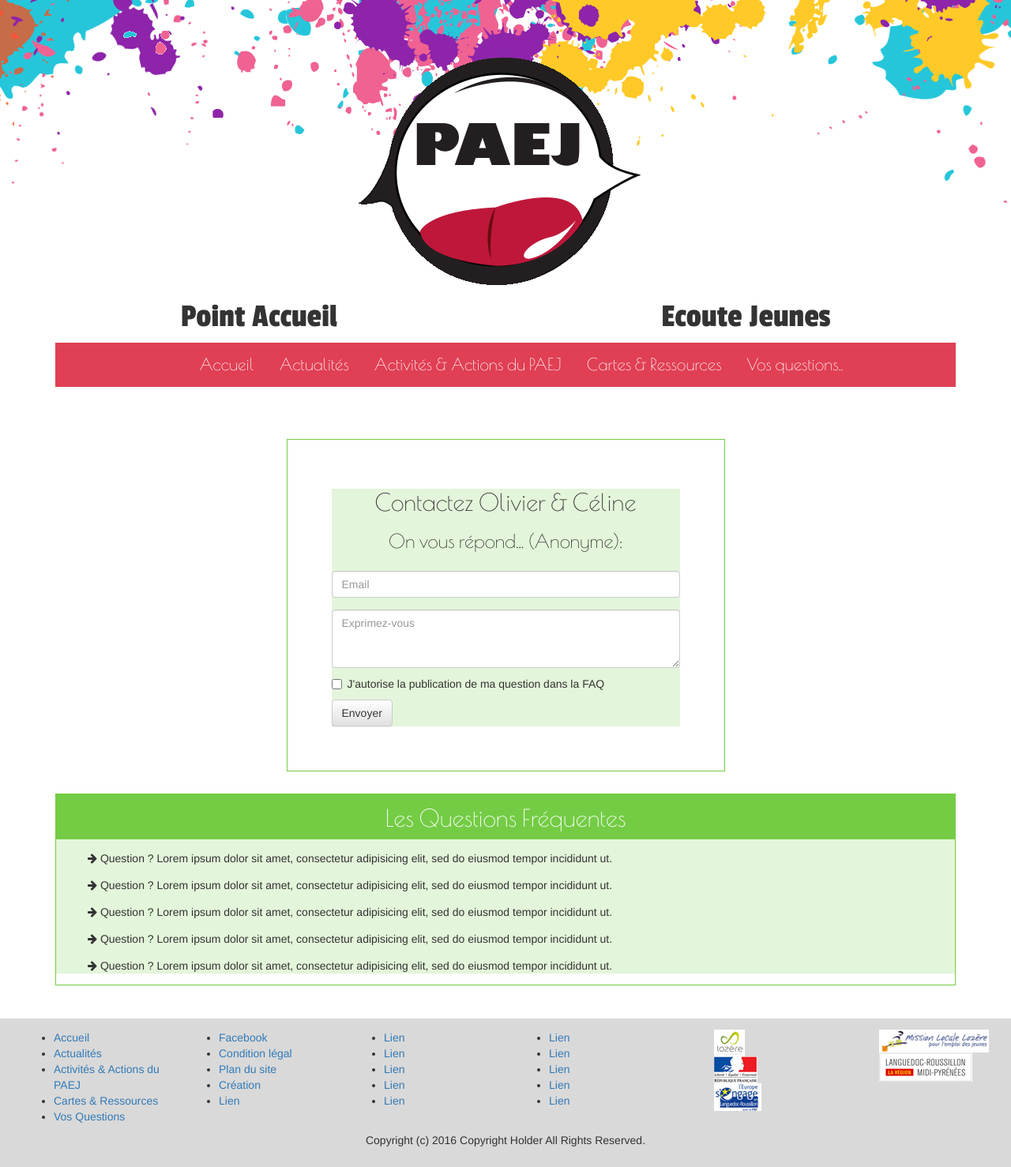
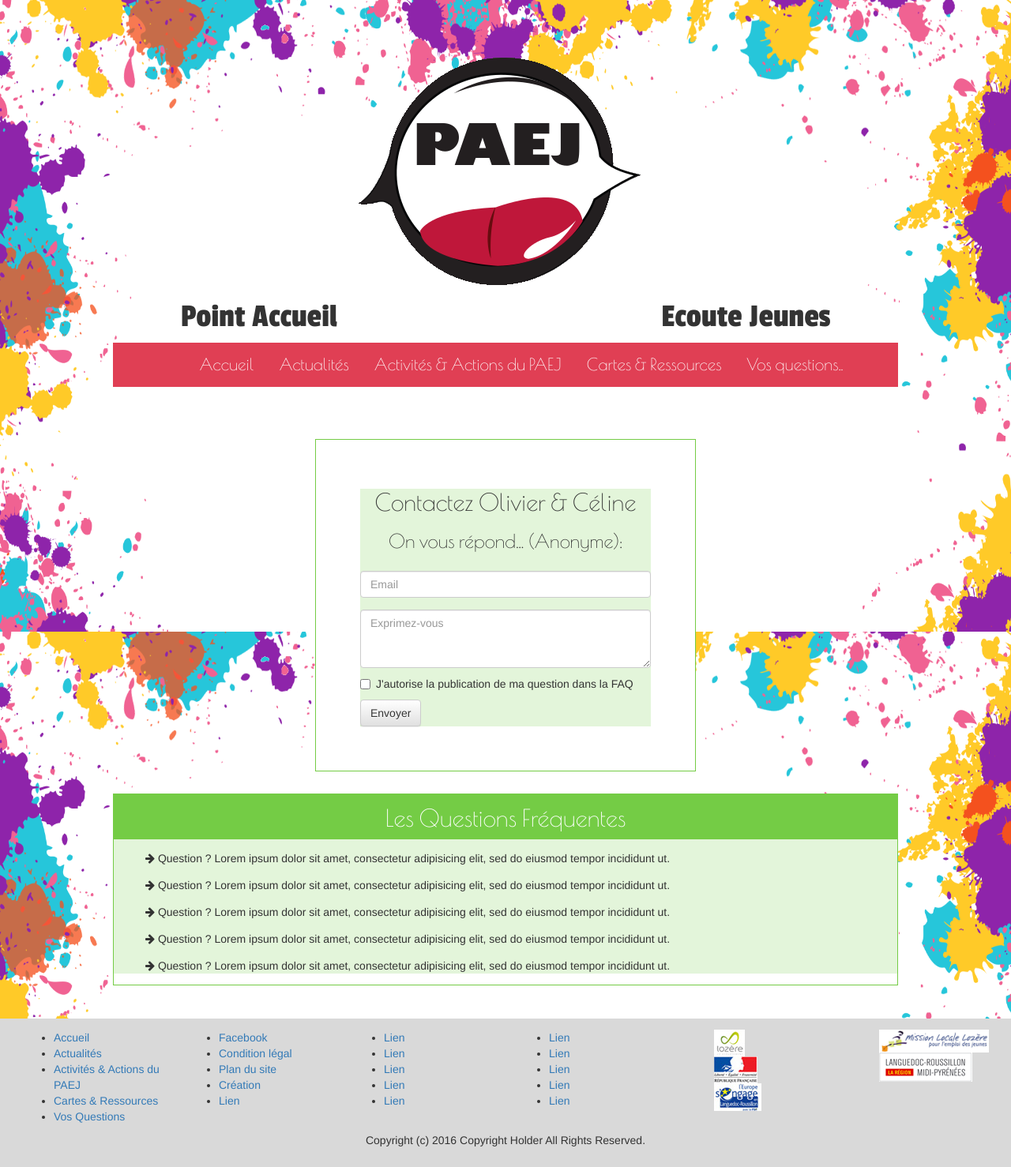
Before and after one commit to ExoHyb/paej, a PHP site: page /faq.php in a window 1280 px wide. Shown: the whole page at 79% size. Run offline with PHP 8.4, Linux system fonts and the light colour scheme; some libraries are stand-ins or nearby versions.

Commit message:
Modification background size & % container

```diff
--- a/css/sass/style.scss
+++ b/css/sass/style.scss
@@ -8,6 +8,11 @@ body {
     background-position: center top;
     background-repeat: no-repeat;
     background-attachment: fixed;
+    background-size: 100%;
+}
+
+.container {
+    width: 80%;
 }
 
 h2 {
--- a/css/style.css
+++ b/css/style.css
@@ -174,6 +174,11 @@ body {
   background-position: center top;
   background-repeat: no-repeat;
   background-attachment: fixed;
+  background-size: 100%;
+}
+
+.container {
+  width: 80%;
 }
 
 h2 {
```
Also changed, not shown: 1 other file.
